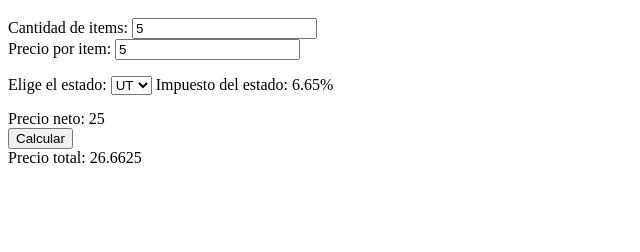
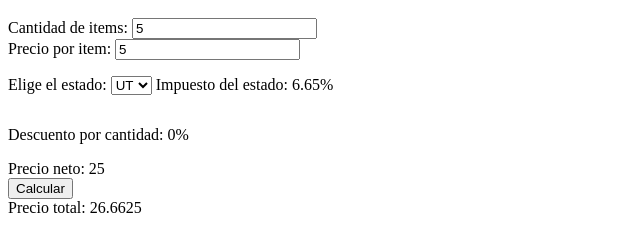
Before and after one commit to AdrielMounzon/Totalizador, a website built with Parcel: page index.html in a window 1280 px wide. Both pictures are taken after typing "5", "5" into the empty fields and a click on the input "Calcular". Shown: the part 48-300 px from the top of the page, without its empty margins (0-640 px from the left). Built offline with nearby package versions, Linux system fonts and the light colour scheme.

Commit message:
mostrar precio total (neto + impuestos - descuento)

```diff
--- a/index.html
+++ b/index.html
@@ -14,7 +14,8 @@
             <option>AL</option>
             <option>CA</option>
         </select>
-        <div id="impuestoEstado" style="display: inline-block;"> Impuesto del estado: </div> <br>
+        <div id="impuestoEstado" style="display: inline-block;"> Impuesto del estado: </div>
+        <div id="descuentoCantidad"> Descuento por cantidad: </div>
         <div id="precioNeto"></div>
         <input type="submit" value="Calcular" id="botonCalcular"/>
         <div id="precioTotal"></div>
--- a/src/totalizador.js
+++ b/src/totalizador.js
@@ -3,12 +3,14 @@ const precioNeto = document.querySelector("#precioNeto");
 const estado = document.querySelector("#estado")
 const impuestoEstado = document.querySelector("#impuestoEstado")
 const precioTotal = document.querySelector("#precioTotal")
+const descuentoCantidad = document.querySelector("#descuentoCantidad")
 
 formulario.addEventListener("submit", event => {
     event.preventDefault();
     const cantidad = Number.parseInt(document.querySelector("#cantidad").value);
     const precio = Number.parseFloat(document.querySelector("#precio").value);
     let valorImpuestoEstado = 0;
+    let descuento = 0;
     if(estado.value=="UT")
         valorImpuestoEstado = 6.65;
     else if(estado.value=="NV")
@@ -19,7 +21,19 @@ formulario.addEventListener("submit", event => {
         valorImpuestoEstado = 4;
     else if(estado.value=="CA")
         valorImpuestoEstado = 8.25;
+
+    if(cantidad >= 1000 && cantidad < 3000)
+        descuento = 3;
+    else if(cantidad >=3000 && cantidad < 7000)
+        descuento = 5;
+    else if(cantidad >=7000 && cantidad < 10000)
+        descuento = 7;
+    else if(cantidad >=10000 && cantidad < 30000)
+        descuento = 10;
+    else if(cantidad >= 30000)
+        descuento = 15;
     impuestoEstado.innerHTML = "<p>" + "Impuesto del estado: " + valorImpuestoEstado + "%" + "</p>";
     precioNeto.innerHTML = "Precio neto: " + cantidad * precio;
-    precioTotal.innerHTML = "Precio total: " + cantidad * precio * (1+valorImpuestoEstado/100)
+    descuentoCantidad.innerHTML = "<p>" + "Descuento por cantidad: " + descuento + "%" + "</p>";
+    precioTotal.innerHTML = "Precio total: " + cantidad * precio * (1 + (valorImpuestoEstado - descuento)/100);
 });
```
